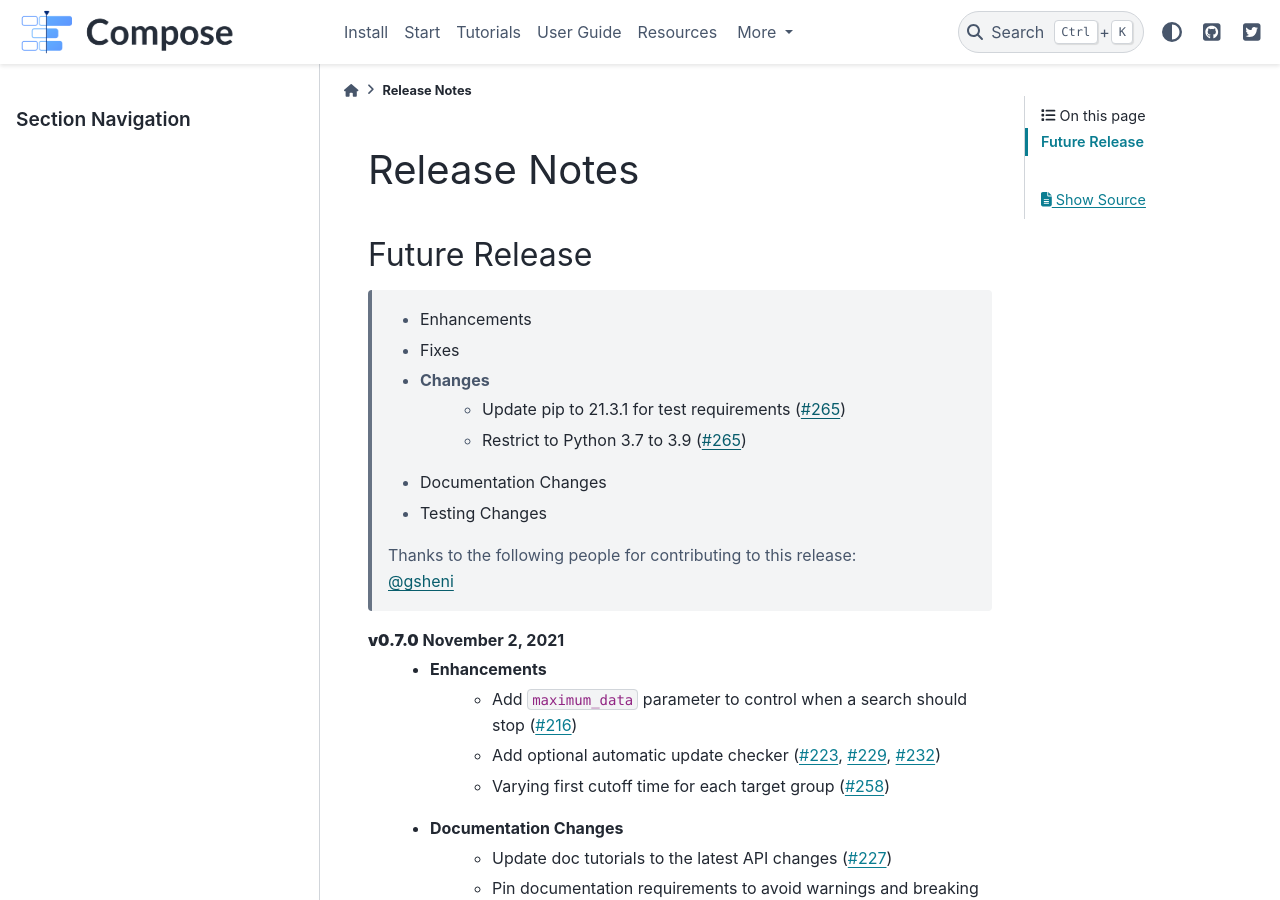
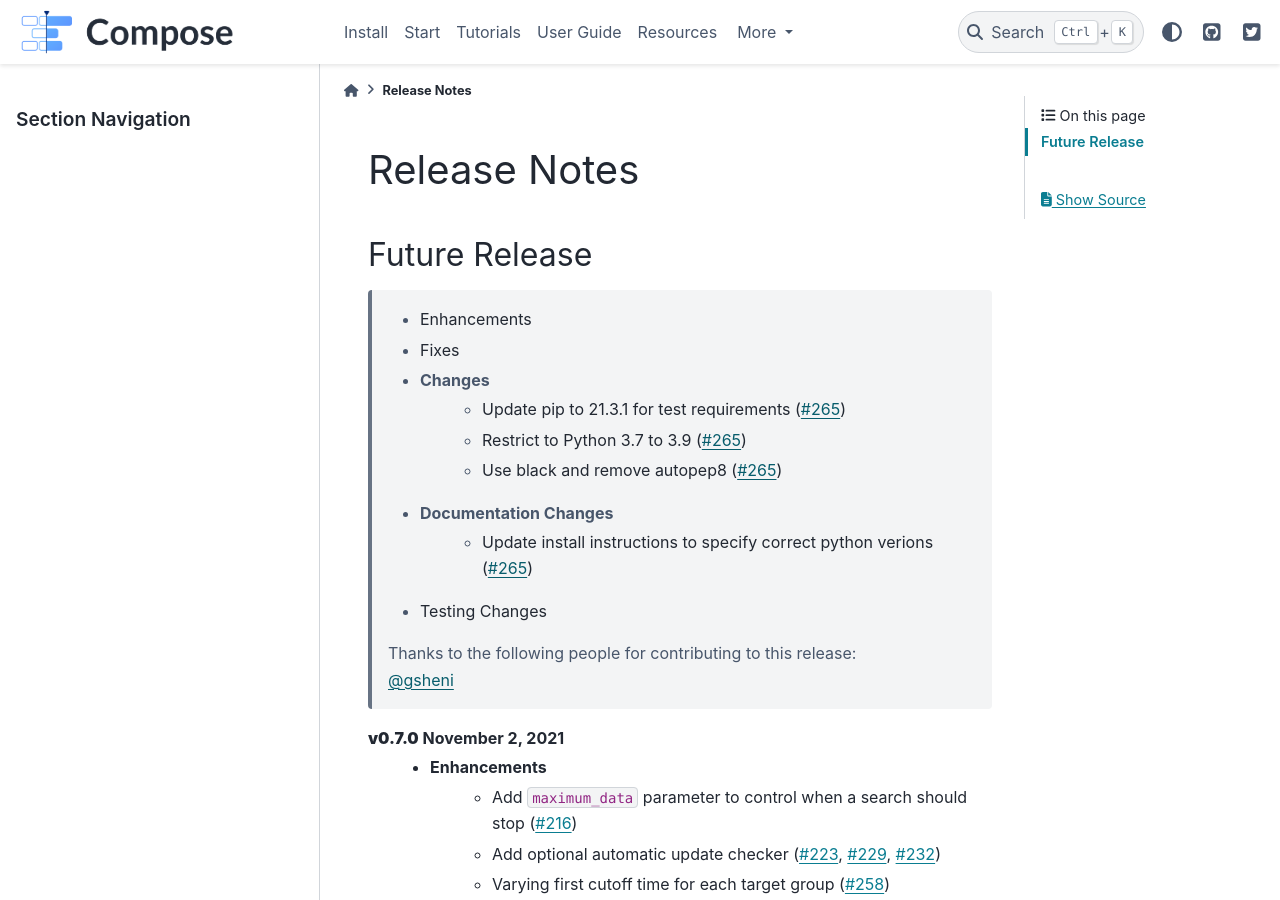
Before and after one commit to alteryx/compose, a Sphinx documentation site: the page built from docs/source/release_notes.rst, in a window 1280 px wide and 900 px high. Built offline with Sphinx 7.4.7 and the PyData theme 0.15.4, drawn with Linux system fonts in a browser that asks for light colours; comment, search, counter and statistics services are not loaded.

Commit message:
release notes

```diff
--- a/docs/source/release_notes.rst
+++ b/docs/source/release_notes.rst
@@ -9,7 +9,9 @@ Future Release
     * Changes
         * Update pip to 21.3.1 for test requirements (:pr:`265`)
         * Restrict to Python 3.7 to 3.9 (:pr:`265`)
+        * Use black and remove autopep8 (:pr:`265`)
     * Documentation Changes
+        * Update install instructions to specify correct python verions (:pr:`265`)
     * Testing Changes
 
     | Thanks to the following people for contributing to this release:
```
